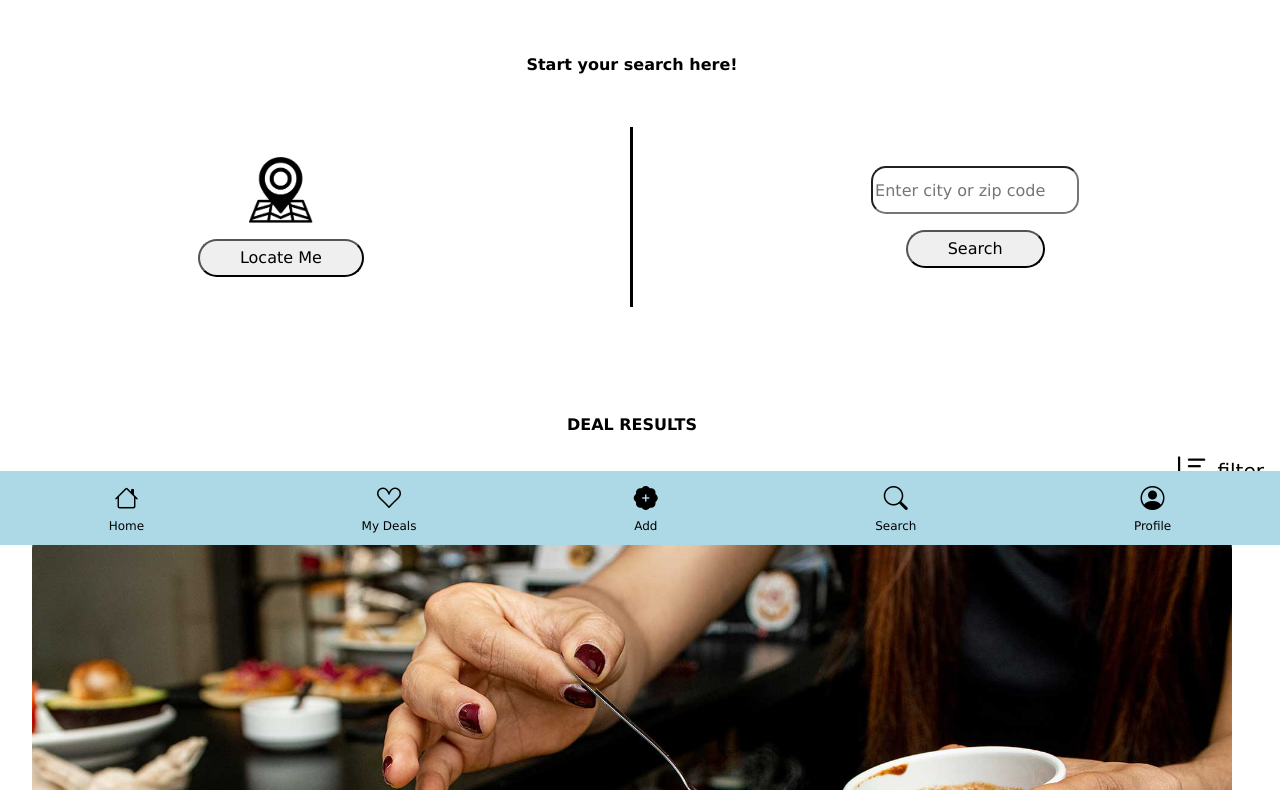
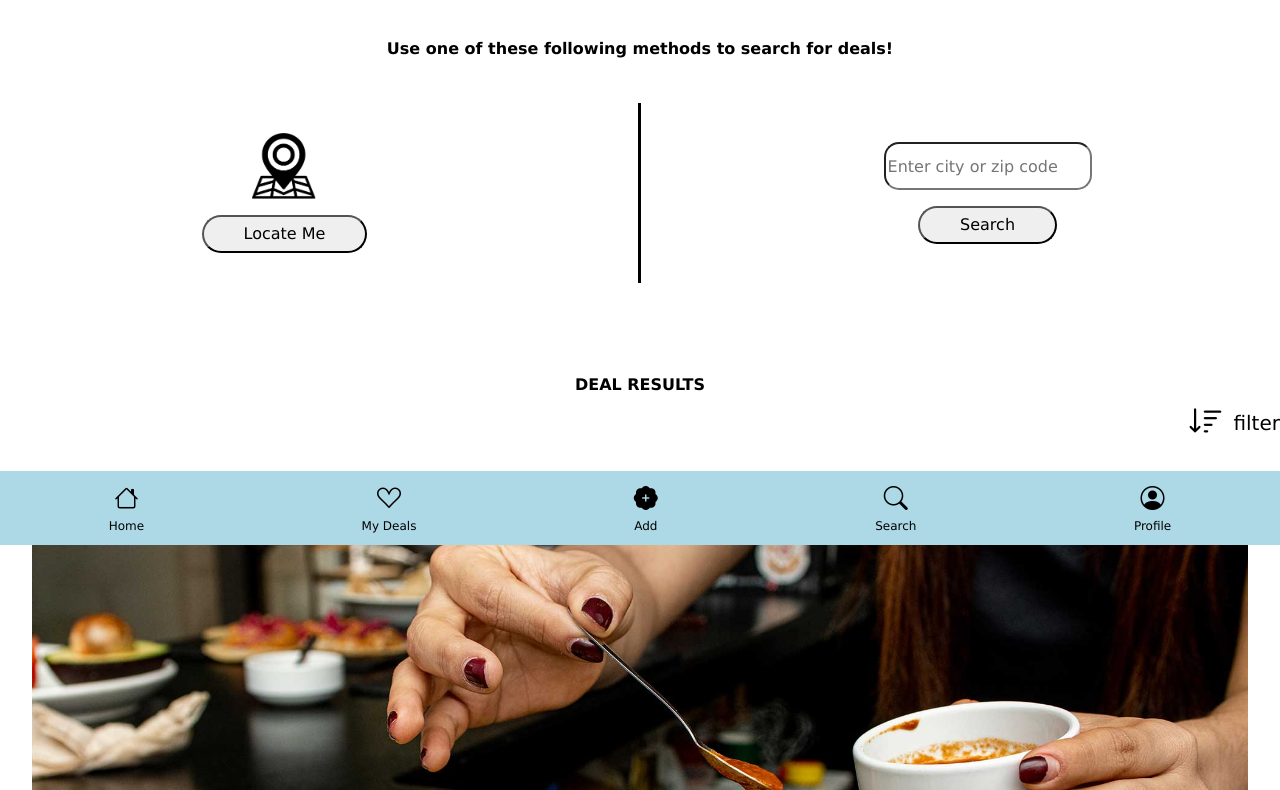
Before and after one commit to JesacaLin/GrubGoblin_FrontEnd, a plain HTML site: page index.html in a window 1280 px wide. Shown: the part 255-1045 px from the top of the page. Drawn offline with nearby package versions, Linux system fonts and the light colour scheme.

Commit message:
fixed spacing and copy

```diff
--- a/css/style.css
+++ b/css/style.css
@@ -72,7 +72,7 @@ body {
   /* grayed out for some reason */
   scrollbar-gutter: none;
   overflow-y: auto;
-  margin: 0 1rem 7rem 0;
+  margin: 0 0 7rem 0;
 
   button {
     border-radius: 30px;
@@ -117,7 +117,7 @@ body {
 
     h4 {
       grid-area: h4;
-      padding: 4rem 0 0.5rem 0;
+      padding: 3rem 0 0 0;
     }
 
     #locate-me {
--- a/index.html
+++ b/index.html
@@ -19,7 +19,7 @@
       </div>
     </header>
     <main>
-      <h4>Start your search here!</h4>
+      <h4>Use one of these following methods to search for deals!</h4>
       <section id="locate-me">
         <img
           src="assets/locate-me-icon.png"
```
